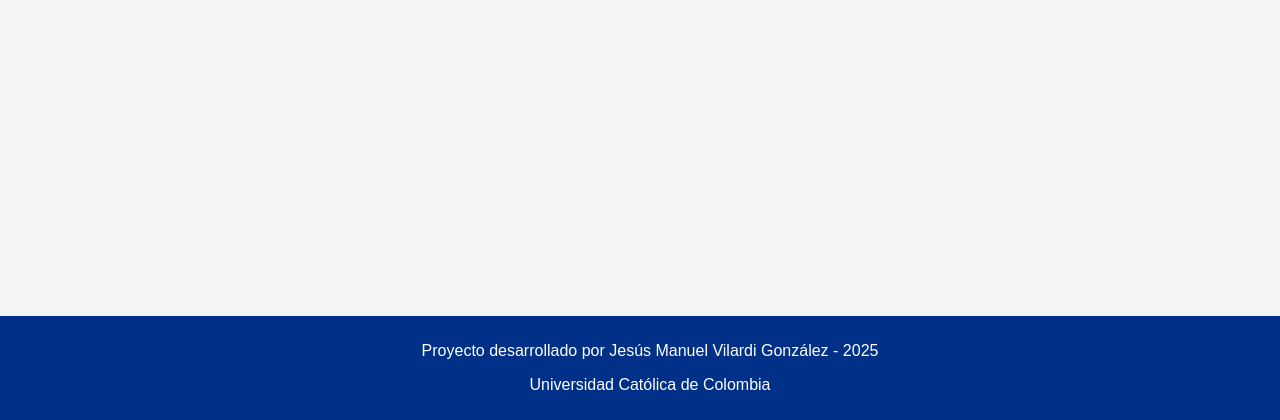
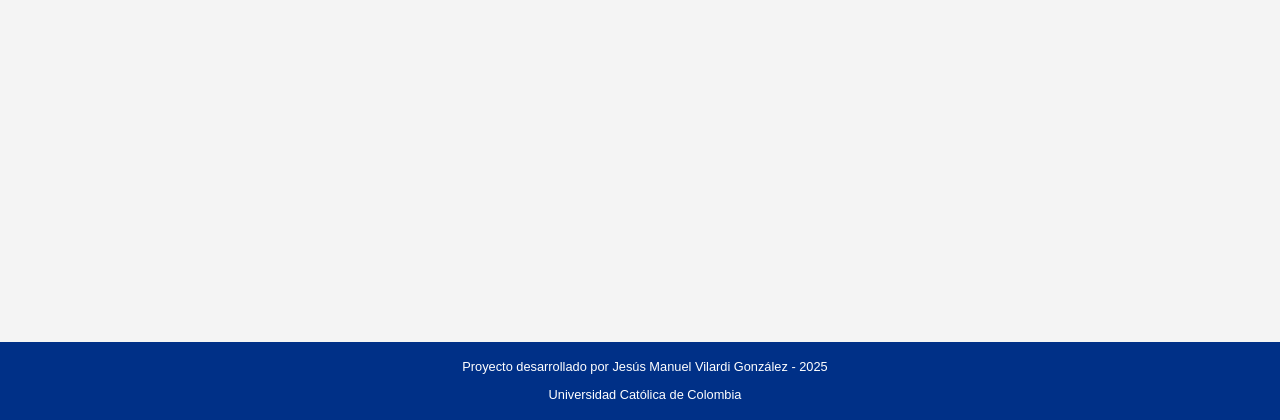
Before and after one commit to 10jechu/FastAPIProject, a FastAPI app: page / in a window 1280 px wide. Shown: the part 380-800 px from the top of the page. Run offline with FastAPI, Linux system fonts and the light colour scheme.

Commit message:
Reducir tamaño del footer para evitar que tape los datos

```diff
--- a/static/estilos.css
+++ b/static/estilos.css
@@ -59,8 +59,9 @@ footer {
     background-color: #003087;
     color: white;
     text-align: center;
-    padding: 10px;
+    padding: 5px; /* Reducimos el padding */
     position: fixed;
     bottom: 0;
     width: 100%;
+    font-size: 0.8em; /* Reducimos el tamaño de la fuente */
 }
```
